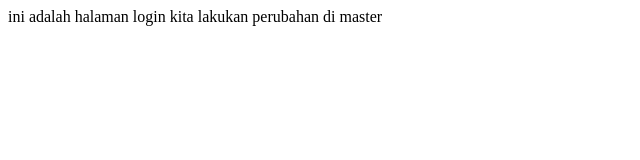
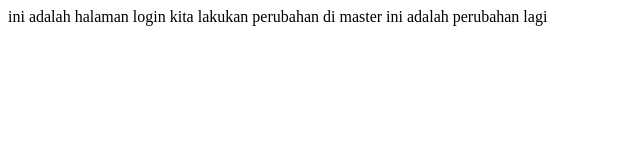
Before and after one commit to pepipnd/contohreporpl, a plain HTML site: page login.html in a window 1280 px wide. Shown: the whole page, without its empty margins (0-640 px from the left). Drawn offline with Linux system fonts and the light colour scheme.

Commit message:
perubahan login.html

```diff
--- a/login.html
+++ b/login.html
@@ -9,5 +9,6 @@
 <body>
     ini adalah halaman login
     kita lakukan perubahan di master
+    ini adalah perubahan lagi
 </body>
 </html>
```
